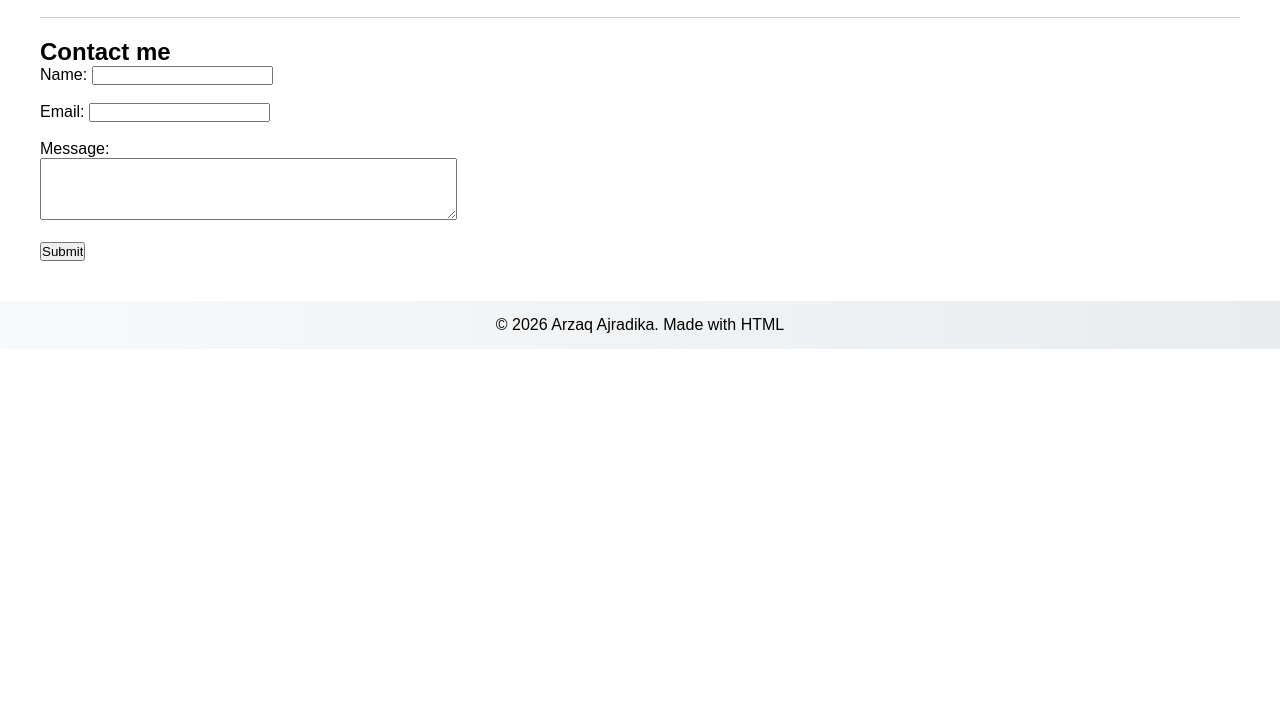
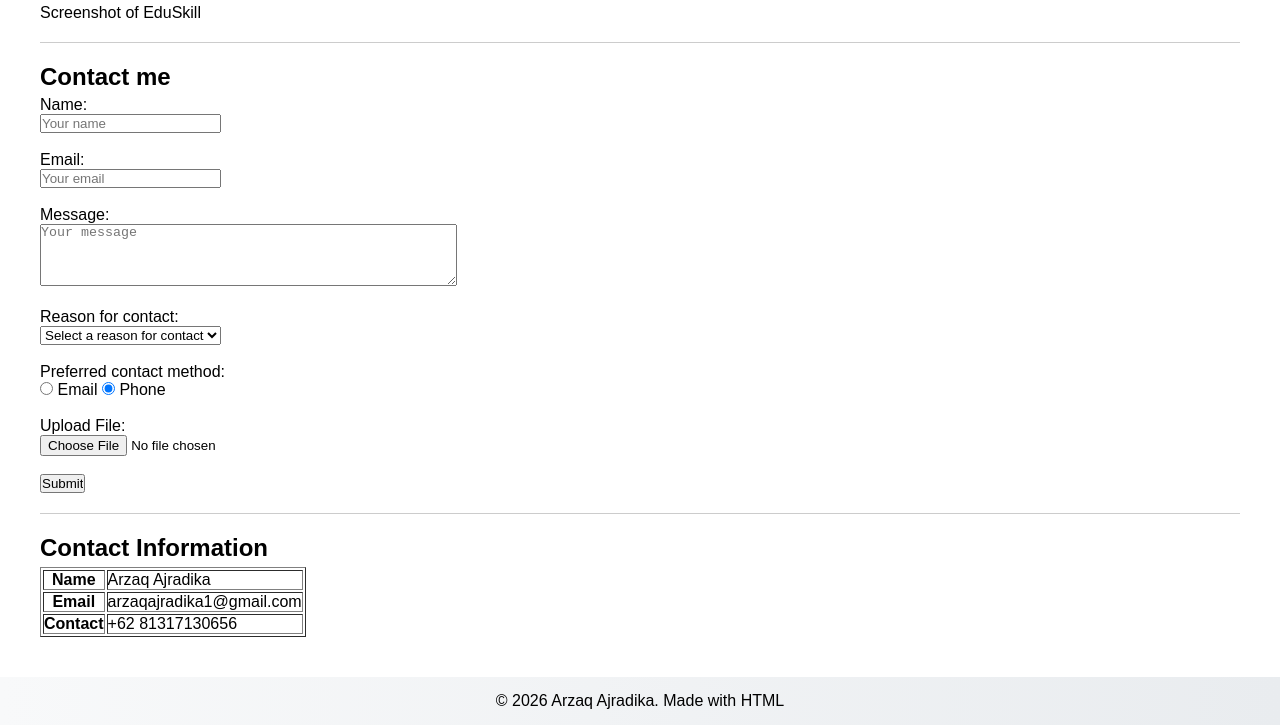
Before and after one commit to Revou-FSSE-Feb26/milestone-1-Sayiki, a plain HTML site: page index.html in a window 1280 px wide. Shown: the part 918-1643 px from the top of the page. Before the commit the page ends 1267 px from the top, so only its background shows below. Drawn offline with Linux system fonts and the light colour scheme.

Commit message:
Updated index.html and README.md

```diff
--- a/index.html
+++ b/index.html
@@ -48,6 +48,12 @@
         .navbar-links ul li {
             margin-left: 20px;
         }
+        h2 {
+            margin-bottom: 5px;
+        }
+        h3 {
+            margin-bottom: 2.5px;
+        }
 
 
     </style>
@@ -72,15 +78,15 @@
         </div>
     </header>
     <main style="padding: 20px; font-family: sans-serif; margin: 20px;">
-            <section id="home" >
+            <section id="home">
                 <h2>Welcome to My Portfolio</h2>
                 <p>This is the home section of my portfolio website.</p>
             </section>
             <hr>
             <section id="about" >
                 <h2>About Me</h2>
-                <p style="margin-bottom: 10px;">Hi, I'm Arzaq Ajradika, a Software Engineering Fresh Graduate from Telkom University. I have experience in building web applications using modern technologies like Laravel, React, and Next.js.</p>
-                <p>Aside from coding, I enjoy manga, anime and testing my reflexes on Maimai at the arcade. You can often find me at the Timezone arcade in Margo City :D. Maimai is a rhythm game that I've been playing for years and it's one of my favorite games. It is as addictive as drugs, not that I've ever tried drugs though.</p>
+                <p style="margin-bottom: 10px;">Hi, I'm Arzaq Ajradika, a Software Engineering Fresh Graduate from Telkom University. Currently, I'm unemployed looking for software engineering related jobs. I have experience in building web applications using modern technologies like Laravel, React, and Next.js. </p>
+                <p>Aside from coding, I enjoy manga, anime and testing my reflexes on Maimai at the arcade. You can often find me at the Timezone arcade in Margo City :D. Maimai is a rhythm game that I've been playing for months and it's one of my favorite games. It is as addictive as drugs, not that I've ever tried drugs though.</p>
                 <br>
                 <h2>Technical Skills:</h2>
                 <ul style="margin-left: 25px;">
@@ -91,8 +97,8 @@
                 </ul>
             </section>
             <hr>
-            <section id="portfolio">
-                <h2>Portfolio</h2>
+            <section id="projects">
+                <h2>Projects</h2>
                 <p>This is the portfolio section where you can see my projects and work.</p>
                 <br>
                 <article>
@@ -117,14 +123,54 @@
             <section id="contact">
                 <h2>Contact me</h2>
                 <form action="#">
-                    <label for="name">Name:</label>
-                    <input type="text" id="name" name="name" required><br><br>
-                    <label for="email">Email:</label>
-                    <input type="email" id="email" name="email" required><br><br>
+                    <label for="name">Name:</label><br>
+                    <input type="text" id="name" name="name" placeholder="Your name"><br><br>
+
+                    <label for="email">Email:</label><br>
+                    <input type="email" id="email" name="email" placeholder="Your email"><br><br>
+
                     <label for="message">Message:</label><br>
-                    <textarea id="message" name="message" rows="4" cols="50"></textarea><br><br>
+                    <textarea id="message" name="message" placeholder="Your message" rows="4" cols="50"></textarea><br><br>
+
+                    <label for="reason">Reason for contact:</label><br>
+                    <select name="reason" id="reason">
+                        <option value="">Select a reason for contact</option>
+                        <option value="inquiry">General Inquiry</option>
+                        <option value="feedback">Feedback</option>
+                        <option value="other">Other</option>
+                    </select><br><br>
+
+                    <label>Preferred contact method:</label><br>
+                    <input type="radio" name="prefer-contact" id="prefer-contact" value="email">
+                    <label for="prefer-contact">Email</label>
+                    <input type="radio" name="prefer-contact" id="prefer-contact" value="phone" checked>
+                    <label for="prefer-contact">Phone</label><br><br>
+
+                    <label for="upload-file">Upload File:</label><br>
+                    <input type="file" id="upload-file" name="upload-file"><br><br>
+
                     <input type="submit" value="Submit">
+
+
                 </form>
+            </section>
+            <hr>
+            <section>
+                <h2>Contact Information</h2>
+                <table border="1">
+                    <tr>
+                        <th>Name</th>
+                        <td>Arzaq Ajradika</td>
+                    </tr>
+                    <tr>
+                        <th>Email</th>
+                        <td>arzaqajradika1@gmail.com</td>
+                    </tr>
+                    <tr>
+                        <th>Contact</th>
+                        <td>+62 81317130656</td>
+                    </tr>
+                </table>
             </section>
     </main>
     <footer style="background: linear-gradient(to right, #f8f9fa, #e9ecef); padding: 15px 40px; text-align: center; font-family: sans-serif;">
```
Also changed, not shown: 1 other file.
